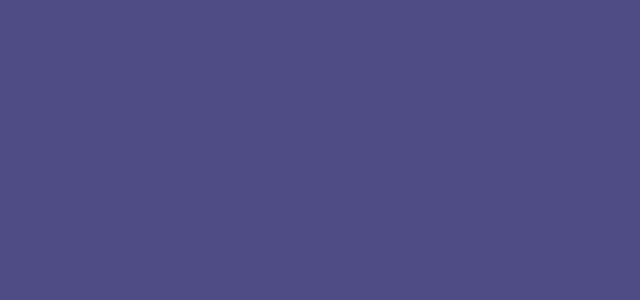
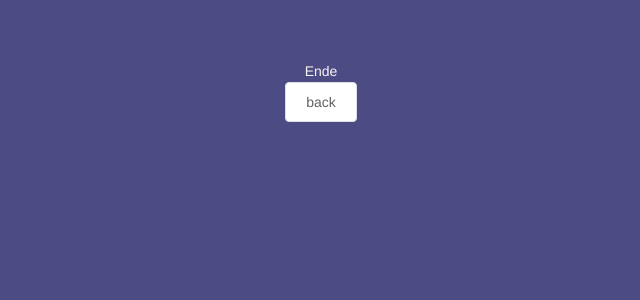
Before and after one commit to da-coda/whatsub, a Vue app in the folder web/: page /#/game/1/finished in a window 1280 px wide. Before the commit this address had no page. Shown: the top 300 px of the page, without its empty margins (319-959 px from the left). Built offline with nearby package versions, Linux system fonts and the light colour scheme.

Commit message:
Add EndGame Screen

```diff
--- a/web/src/router/index.js
+++ b/web/src/router/index.js
@@ -36,6 +36,12 @@ const routes = [
     component: () => import(/* webpackChunkName: "GameLobby" */ '../views/GameLobby.vue')
   },
   {
+    path: '/game/:code/finished',
+    name: 'GameEndScreen',
+    props: true,
+    component: () => import(/* webpackChunkName: "GameEndScreen" */ '../views/GameEndScreen.vue')
+  },
+  {
     path: '/game/:code',
     name: 'Game',
     props: true,
--- a/web/src/views/Game.vue
+++ b/web/src/views/Game.vue
@@ -102,7 +102,7 @@ export default {
         }
         case 'finished': {
           console.log('We are done!')
-          this.$router.push('/game/' + this.gameKey + '/finished')
+          this.$router.push('/game/' + this.code + '/finished')
         }
       }
     }
--- /dev/null
+++ b/web/src/views/GameEndScreen.vue
@@ -0,0 +1,26 @@
+<template>
+  <div>Ende</div>
+  <div>
+    <router-link
+      :to="{name: 'StartScreen'}"
+    >
+      <el-button>back</el-button>
+    </router-link>
+  </div>
+</template>
+
+<script>
+export default {
+  name: 'GameEndScreen',
+  props: {
+    code: {
+      type: String,
+      default: ''
+    }
+  }
+}
+</script>
+
+<style scoped>
+
+</style>
```
